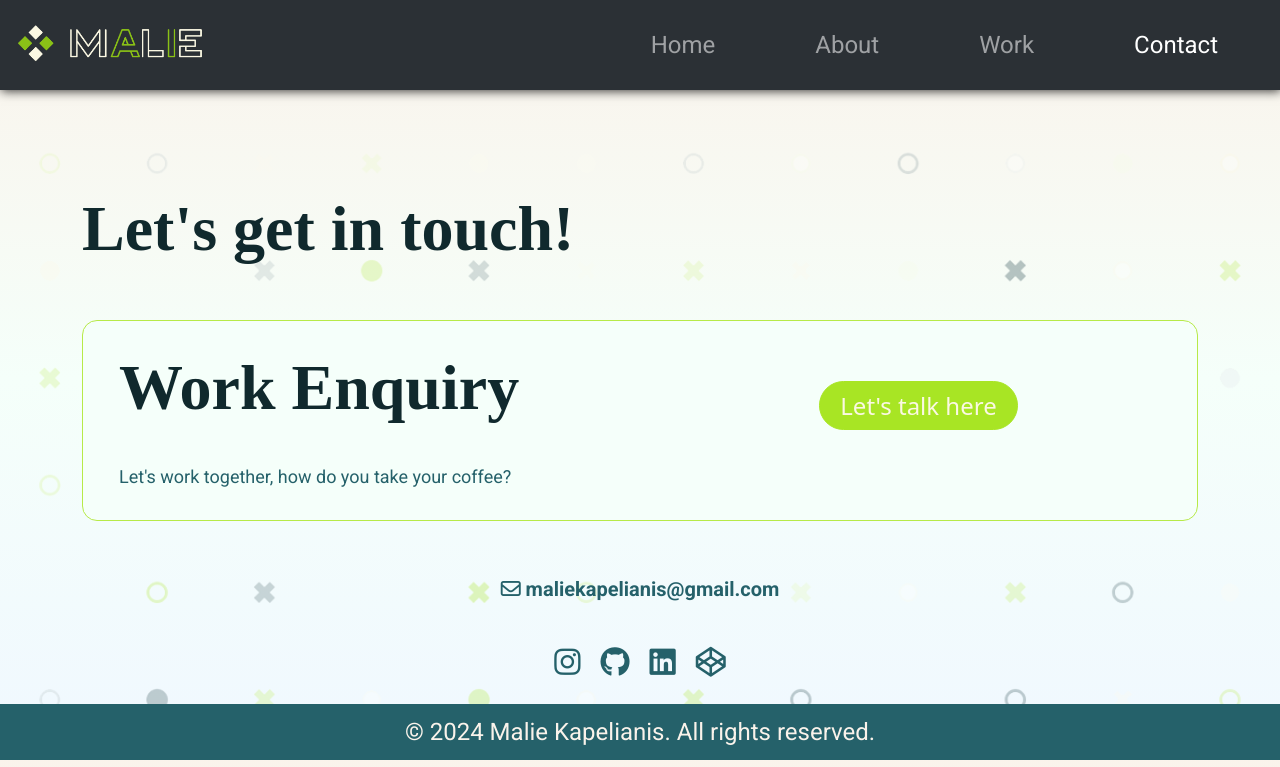
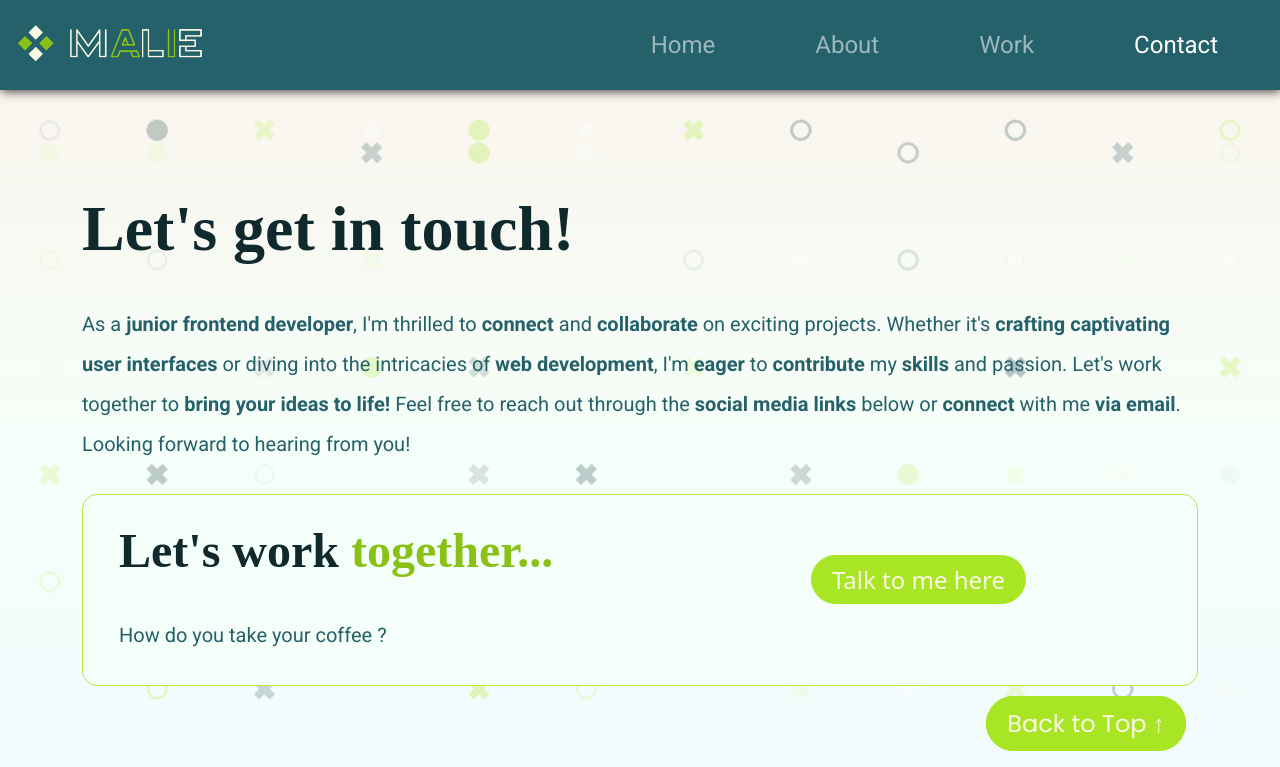
Before and after one commit to MalieKapDev/maliekapdev-portfolio-rebuild, a plain HTML site: page contact.html in a window 1280 px wide. Shown: the top 767 px of the page. Drawn offline with nearby package versions, Linux system fonts and the light colour scheme; a web font is replaced by a local one.

Commit message:
Updated contact.html

```diff
--- a/contact.html
+++ b/contact.html
@@ -45,7 +45,7 @@
     <title>Contact - Malie Kapelianis - Frontend Developer</title>
   </head>
   <body>
-    <nav class="navbar navbar-expand-lg bg-body-tertiary" data-bs-theme="dark">
+    <nav class="navbar navbar-expand-lg" data-bs-theme="dark">
       <div class="container-fluid">
         <img
           class="navbar-brand logo-img"
@@ -86,23 +86,46 @@
       </div>
     </nav>
     <div class="container contact-me-container mt-lg-5 pt-lg-5 mt-3 pt-3">
-      <h2>Let's get in touch!</h2>
+      <h3>Let's get in touch!</h3>
+      <p>
+        As a <strong>junior frontend developer</strong>, I'm thrilled to
+        <strong>connect</strong> and <strong>collaborate</strong> on exciting
+        projects. Whether it's
+        <strong>crafting captivating user interfaces</strong> or diving into the
+        intricacies of <strong>web development</strong>, I'm
+        <strong>eager</strong> to <strong>contribute</strong> my
+        <strong>skills</strong> and passion. Let's work together to
+        <strong>bring your ideas to life!</strong> Feel free to reach out
+        through the <strong>social media links</strong> below or
+        <strong>connect</strong> with me <strong>via email</strong>. Looking
+        forward to hearing from you!
+      </p>
       <div class="about-me-container">
         <div class="container">
-          <div class="row work-enquiry-container mt-5 mb-5">
+          <div class="row work-enquiry-container mt-4 mb-4">
             <div class="col">
-              <h2 class="ps-4 pt-4">Work Enquiry</h2>
-              <p class="ps-4">
-                Let's work together, how do you take your coffee?
-              </p>
+              <h2 class="ps-4 pt-4">
+                Let's work <span style="color: #8ac117">together...</span>
+              </h2>
+              <p class="ps-4 text-start">How do you take your coffee ?</p>
             </div>
             <div class="col">
               <div class="lets-talk">
                 <button class="btn btn-main d-inline">
-                  <a href="#" title="Let's talk here">Let's talk here</a>
+                  <a
+                    href="mailto:maliekapelianis@gmail.com"
+                    title="Talk to me here"
+                    target="_blank"
+                    >Talk to me here</a
+                  >
                 </button>
               </div>
             </div>
+          </div>
+          <div
+            class="back-to-top-container mt-4 mb-4 justify-content-end text-end"
+          >
+            <a class="top" href="#">Back to Top ↑</a>
           </div>
           <p class="about-me-email">
             <i class="fa-regular fa-envelope"></i>
--- a/src/styles.css
+++ b/src/styles.css
@@ -429,13 +429,31 @@ body {
 }
 
 /* Styling for contact me container headings */
-.contact-me-container h2 {
+.contact-me-container h3 {
   font-size: 64px;
   font-family: var(--font-heading);
   font-weight: 700;
   line-height: 86px;
   margin-bottom: 32px;
   color: var(--dark-blue);
+}
+
+.contact-me-container p {
+  font-size: 20px;
+  font-family: var(--font-primary);
+  font-weight: 400;
+  line-height: 40px;
+  margin-bottom: 30px;
+  color: var(--light-blue);
+}
+
+.services {
+  font-size: 24px;
+  font-family: var(--font-secondary);
+  font-weight: 700;
+  line-height: 27px;
+  margin-bottom: 20px;
+  color: var(--primary-blue);
 }
 
 @media (max-width: 900px) {
@@ -636,12 +654,26 @@ body {
     line-height: 20px;
   }
 
-  .contact-me-container h2 {
+  .contact-me-container h3 {
     text-align: center;
     text-wrap: nowrap;
     font-size: 40px;
     font-weight: 700;
     line-height: 43px;
+  }
+
+  .services {
+    text-align: center;
+    font-size: 16px;
+    font-weight: 700;
+    line-height: 27px;
+  }
+
+  .contact-me-container p {
+    text-align: center;
+    font-size: 14px;
+    font-weight: 400;
+    line-height: 30px;
   }
 
   .footer-container p {
```
